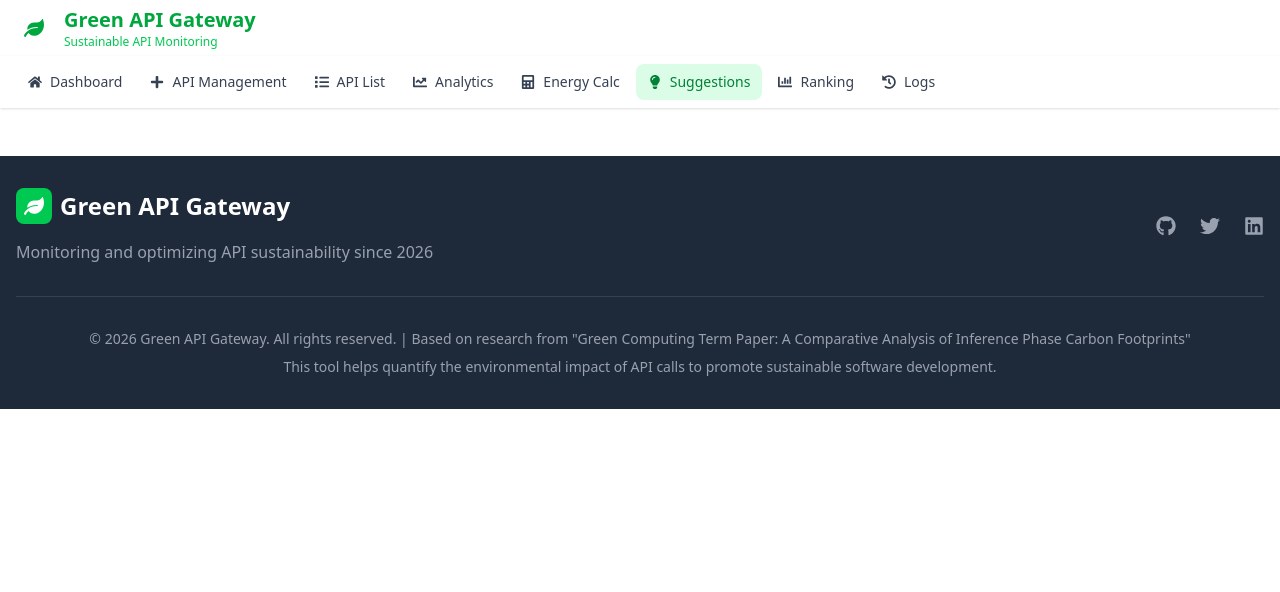
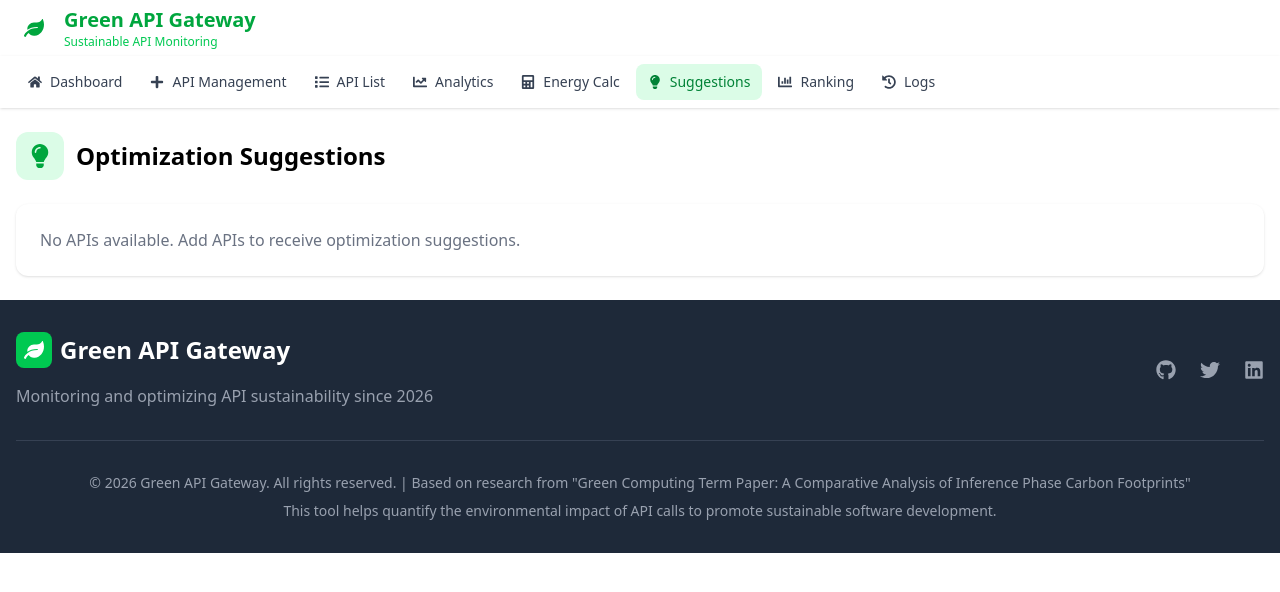
Before and after one commit to palash1212/Green-Api-Gateway, a React (Vite) app: page /suggestions in a window 1280 px wide. Shown: the top 592 px of the page. Built offline with nearby package versions, Linux system fonts and the light colour scheme.

Commit message:
suggestion page added

```diff
--- a/src/App.jsx
+++ b/src/App.jsx
@@ -7,6 +7,7 @@ import Footer from "./footer/Footer";
 import ApiManagement from "./pages/ApiManagement";
 import ApiList from "./pages/ApiList";
 import Analytics from "./pages/Analytics";
+import Suggestions from "./pages/Suggestions";
 
 export default function App() {
   return (
@@ -22,6 +23,7 @@ export default function App() {
           <Route path="/api-management" element={<ApiManagement />} />
           <Route path="/api-list" element={<ApiList />} />
           <Route path="/api-analytics" element={<Analytics />} />
+          <Route path="/suggestions" element={<Suggestions />} />
         </Routes>
       </main>
 
--- /dev/null
+++ b/src/pages/Suggestions.jsx
@@ -0,0 +1,76 @@
+import { useState } from "react";
+import { FaLightbulb, FaLeaf, FaClock, FaServer } from "react-icons/fa";
+
+export default function Suggestions() {
+  const [apis] = useState(() => {
+    return JSON.parse(localStorage.getItem("apis")) || [];
+  });
+
+  return (
+    <div>
+      {/* Page Title */}
+      <h2 className="text-2xl font-bold flex items-center mb-6">
+        <span className="bg-green-100 p-3 rounded-xl mr-3">
+          <FaLightbulb className="text-green-600" />
+        </span>
+        Optimization Suggestions
+      </h2>
+
+      {apis.length === 0 ? (
+        <div className="bg-white shadow rounded-xl p-6 text-gray-500">
+          No APIs available. Add APIs to receive optimization suggestions.
+        </div>
+      ) : (
+        <div className="grid md:grid-cols-2 gap-6">
+          {/* Suggestion 1 */}
+          <div className="bg-white shadow rounded-xl p-6">
+            <div className="flex items-center gap-3 mb-3">
+              <FaClock className="text-green-600 text-xl" />
+              <h3 className="font-semibold text-lg">Reduce Idle Requests</h3>
+            </div>
+            <p className="text-gray-600 text-sm">
+              Some APIs appear underutilized. Consider batching requests or
+              disabling unused endpoints to reduce energy consumption.
+            </p>
+          </div>
+
+          {/* Suggestion 2 */}
+          <div className="bg-white shadow rounded-xl p-6">
+            <div className="flex items-center gap-3 mb-3">
+              <FaServer className="text-green-600 text-xl" />
+              <h3 className="font-semibold text-lg">Enable Caching</h3>
+            </div>
+            <p className="text-gray-600 text-sm">
+              Implement caching strategies (Redis, CDN, browser cache) to reduce
+              repetitive API calls and server load.
+            </p>
+          </div>
+
+          {/* Suggestion 3 */}
+          <div className="bg-white shadow rounded-xl p-6">
+            <div className="flex items-center gap-3 mb-3">
+              <FaLeaf className="text-green-600 text-xl" />
+              <h3 className="font-semibold text-lg">Optimize Response Size</h3>
+            </div>
+            <p className="text-gray-600 text-sm">
+              Compress responses (GZIP/Brotli) and remove unnecessary fields to
+              lower bandwidth and carbon footprint.
+            </p>
+          </div>
+
+          {/* Suggestion 4 */}
+          <div className="bg-white shadow rounded-xl p-6">
+            <div className="flex items-center gap-3 mb-3">
+              <FaLightbulb className="text-green-600 text-xl" />
+              <h3 className="font-semibold text-lg">Use Green Hosting</h3>
+            </div>
+            <p className="text-gray-600 text-sm">
+              Consider deploying APIs on green-energy-powered data centers for
+              improved sustainability ranking.
+            </p>
+          </div>
+        </div>
+      )}
+    </div>
+  );
+}
```
